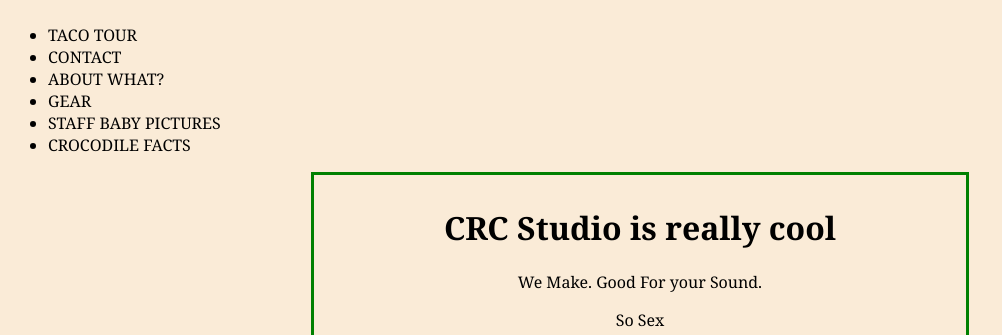
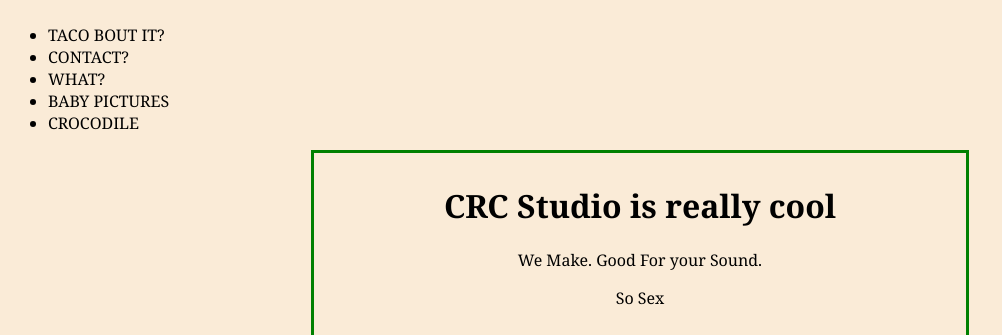
Before and after one commit to candytravis/flask, a Flask app: template templates/index.html in a window 1280 px wide. Shown: the top 335 px of the page, without its empty margins (0-1002 px from the left). Run offline with Flask 2, Linux system fonts and the light colour scheme; the template is opened without the code that fills it, so the values that code supplies are empty.

Commit message:
updates links

```diff
--- a/templates/index.html
+++ b/templates/index.html
@@ -35,12 +35,11 @@ a {
     <body>
 		<div class="navigation">
     <ul>
-      <li>TACO TOUR</li>
-      <li>CONTACT</li>
-      <li class="logo">ABOUT WHAT?</li>
-      <li>GEAR</li>
-      <li>STAFF BABY PICTURES</li>
-      <li class="donate">CROCODILE FACTS</li>
+      <li>TACO BOUT IT?</li>
+      <li>CONTACT?</li>
+      <li class="logo">WHAT?</li>
+      <li>BABY PICTURES</li>
+      <li class="donate">CROCODILE</li>
     </ul>
   </div>
 
```
